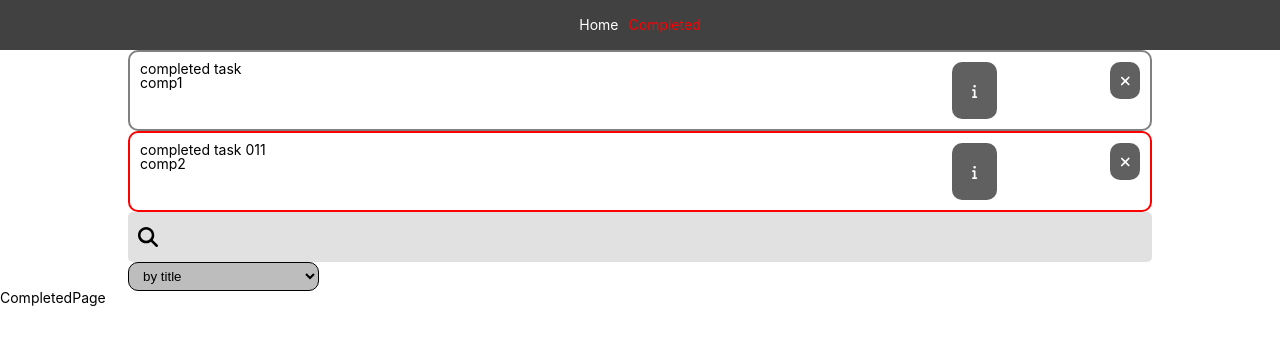
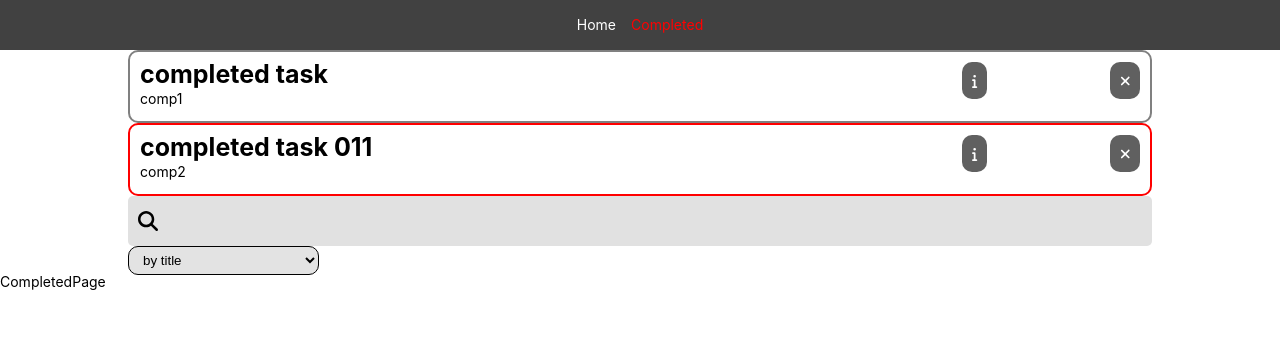
Before and after one commit to ib1zza/todo-typescript, a React (Create React App) app: page /completed in a window 1280 px wide. Shown: the top 344 px of the page. Built offline with nearby package versions, Linux system fonts and the light colour scheme.

Commit message:
added TodoDescription and preparing for adding scss styling to project

```diff
--- a/src/UI/MouseOver.tsx
+++ b/src/UI/MouseOver.tsx
@@ -8,8 +8,6 @@ interface MouseOverProps {
 }
 
 const MouseOver: React.FC<MouseOverProps> = ({ children, text }) => {
-  const [show, setShow] = useState(false);
-  const opacity = show ? 0 : 1;
   return (
     <>
       <div className={s.block}>
--- a/src/components/Navigation.tsx
+++ b/src/components/Navigation.tsx
@@ -1,4 +1,4 @@
-import { Link, NavLink } from "react-router-dom";
+import { NavLink } from "react-router-dom";
 import s from "../css/Navigation.module.css";
 import React from "react";
 
--- /dev/null
+++ b/src/components/TodoDescription.tsx
@@ -0,0 +1,15 @@
+import React from "react";
+import s from "../css/TodoDescription.module.css";
+
+import { Todo, TodoCompleted } from "../types";
+
+const TodoDescription = ({ todo }: { todo: Todo | TodoCompleted }) => {
+  return (
+    <div className={s.todo_info}>
+      <h2 className={s.todo_title}>{todo.title}</h2>
+      <p className={s.todo_description}>{todo.description || null}</p>
+    </div>
+  );
+};
+
+export default TodoDescription;
--- a/src/components/TodoItem.tsx
+++ b/src/components/TodoItem.tsx
@@ -14,6 +14,7 @@ import {
 } from "@fortawesome/free-solid-svg-icons";
 import { addTodo } from "../store/reducers/TodoCompletedSlice";
 import MouseOver from "../UI/MouseOver";
+import TodoDescription from "./TodoDescription";
 
 interface TodoItemProps {
   todo: Todo;
@@ -24,8 +25,7 @@ const TodoItem: React.FC<TodoItemProps> = ({ todo }) => {
   const dispatch = useAppDispatch();
 
   let wrapperClasses = s.todoContainer;
-  if (todo.hasOwnProperty("dateOfCompletion")) {
-  }
+
   switch (todo.priority) {
     case 1:
       wrapperClasses += " " + s.p1;
@@ -63,15 +63,11 @@ const TodoItem: React.FC<TodoItemProps> = ({ todo }) => {
           {editMode ? (
             <EditForm prevTodo={todo} onAbort={() => setEditMode(false)} />
           ) : (
-            <div className={s.todo_info}>
-              <h2 className={s.todo_title}>{todo.title}</h2>
-              <p className={s.todo_description}>{todo.description || null}</p>
-            </div>
+            <TodoDescription todo={todo} />
           )}
         </>
       </div>
       <div className={s.buttons}>
-        {" "}
         <Button onClick={() => setEditMode((editMode) => !editMode)}>
           Edit <FontAwesomeIcon icon={faPenToSquare} />
         </Button>
--- a/src/components/TodoItemCompleted.tsx
+++ b/src/components/TodoItemCompleted.tsx
@@ -1,4 +1,4 @@
-import React, { useEffect, useRef, useState } from "react";
+import React from "react";
 import { useAppDispatch } from "../hooks/hooks";
 import s from "../css/TodoItem.module.css";
 import Button from "../UI/Button";
@@ -8,6 +8,7 @@ import { FontAwesomeIcon } from "@fortawesome/react-fontawesome";
 import { faXmark } from "@fortawesome/free-solid-svg-icons/faXmark";
 import { faInfo } from "@fortawesome/free-solid-svg-icons";
 import MouseOver from "../UI/MouseOver";
+import TodoDescription from "./TodoDescription";
 
 interface TodoItemCompletedProps {
   todo: TodoCompleted;
@@ -36,10 +37,7 @@ const TodoItemCompleted: React.FC<TodoItemCompletedProps> = ({ todo }) => {
   return (
     <div className={wrapperClasses}>
       <div className={s.todo_block__description}>
-        <div>
-          <h2>{todo.title}</h2>
-          <p>{todo.description || null}</p>
-        </div>
+        <TodoDescription todo={todo} />
       </div>
       <MouseOver
         text={
@@ -54,9 +52,7 @@ const TodoItemCompleted: React.FC<TodoItemCompletedProps> = ({ todo }) => {
           todo.dateOfCompletion.slice(11, 19)
         }
       >
-        <Button>
-          <FontAwesomeIcon icon={faInfo} />
-        </Button>
+        <FontAwesomeIcon icon={faInfo} />
       </MouseOver>
       <Button onClick={() => dispatch(deleteTodo(todo.id))}>
         <FontAwesomeIcon icon={faXmark} />
--- a/src/css/Navigation.module.css
+++ b/src/css/Navigation.module.css
@@ -6,11 +6,15 @@
   background-color: rgb(65, 65, 65);
 }
 
+.navigation>:not(:last-child) {
+  margin-right: 15px;
+}
+
 .link {
   color: white;
-  margin-right: 10px;
 }
 
 .link_active {
   color: red;
+
 }
--- a/src/css/Select.module.css
+++ b/src/css/Select.module.css
@@ -1,5 +1,5 @@
 .select {
-    background-color: #bdbdbd;
+    background-color: #e3e3e3;
     border-radius: 10px;
     padding: 5px 10px;
     border: 1px solid black;
@@ -15,3 +15,7 @@
     pointer-events: none;
     clip-path: polygon(100% 0%, 0 0%, 50% 100%);
 }
+
+.select:active, .select:focus {
+    background-color: #9f9f9f;
+}
--- /dev/null
+++ b/src/css/TodoDescription.module.css
@@ -0,0 +1,59 @@
+
+.todo_title {
+    display: block;
+    font-size: 25px;
+    font-weight: bold;
+    width: 100%;
+    white-space: nowrap; /* Текст не переносится */
+    overflow: hidden; /* Обрезаем всё за пределами блока */
+    text-overflow: ellipsis; /* Добавляем многоточие */
+    position: relative;
+    padding-bottom: 5px;
+}
+
+.todo_title:after {
+    content: ''; /* Выводим элемент */
+    position: absolute; /* Абсолютное позиционирование */
+    right: 0; top: 0; /* Положение элемента */
+    width: 80px; /* Ширина градиента*/
+    height: 100%; /* Высота родителя */
+    /* Градиент */
+    background: -moz-linear-gradient(left, #FFFFFF33, #ffffff 100%);
+    background: -webkit-linear-gradient(left, #FFFFFF33, #ffffff 100%);
+    background: -o-linear-gradient(left, #FFFFFF33, #ffffff 100%);
+    background: -ms-linear-gradient(left, #FFFFFF33, #ffffff 100%);
+    background: linear-gradient(to right, #FFFFFF33, #ffffff 100%);
+}
+
+.todo_description {
+    padding-bottom: 5px;
+    position: relative;
+    display: block;
+    font-size: 14px;
+    white-space: nowrap; /* Текст не переносится */
+    overflow: hidden; /* Обрезаем всё за пределами блока */
+    text-overflow: ellipsis; /* Добавляем многоточие */
+}
+
+.todo_description:after {
+    content: ''; /* Выводим элемент */
+    position: absolute; /* Абсолютное позиционирование */
+    right: 0; top: 0; /* Положение элемента */
+    width: 80px; /* Ширина градиента*/
+    height: 100%; /* Высота родителя */
+    /* Градиент */
+    background: -moz-linear-gradient(left, #FFFFFF33, #ffffff 100%);
+    background: -webkit-linear-gradient(left, #FFFFFF33, #ffffff 100%);
+    background: -o-linear-gradient(left, #FFFFFF33, #ffffff 100%);
+    background: -ms-linear-gradient(left, #FFFFFF33, #ffffff 100%);
+    background: linear-gradient(to right, #FFFFFF33, #ffffff 100%);
+}
+
+.todo_info {
+    display: flex;
+    flex-direction: column;
+    width: 100%;
+    white-space: nowrap; /* Текст не переносится */
+    overflow: hidden; /* Обрезаем всё за пределами блока */
+    text-overflow: ellipsis; /* Добавляем многоточие */
+}
--- a/src/css/TodoItem.module.css
+++ b/src/css/TodoItem.module.css
@@ -16,64 +16,6 @@
   text-overflow: ellipsis; /* Добавляем многоточие */
 }
 
-.todo_title {
-  display: block;
-  font-size: 25px;
-  font-weight: bold;
-  width: 100%;
-  white-space: nowrap; /* Текст не переносится */
-  overflow: hidden; /* Обрезаем всё за пределами блока */
-  text-overflow: ellipsis; /* Добавляем многоточие */
-  position: relative;
-  padding-bottom: 5px;
-}
-
-.todo_title:after {
-  content: ''; /* Выводим элемент */
-  position: absolute; /* Абсолютное позиционирование */
-  right: 0; top: 0; /* Положение элемента */
-  width: 80px; /* Ширина градиента*/
-  height: 100%; /* Высота родителя */
-  /* Градиент */
-  background: -moz-linear-gradient(left, #FFFFFF33, #ffffff 100%);
-  background: -webkit-linear-gradient(left, #FFFFFF33, #ffffff 100%);
-  background: -o-linear-gradient(left, #FFFFFF33, #ffffff 100%);
-  background: -ms-linear-gradient(left, #FFFFFF33, #ffffff 100%);
-  background: linear-gradient(to right, #FFFFFF33, #ffffff 100%);
-}
-
-.todo_description {
-  padding-bottom: 5px;
-  position: relative;
-  display: block;
-  font-size: 14px;
-  white-space: nowrap; /* Текст не переносится */
-  overflow: hidden; /* Обрезаем всё за пределами блока */
-  text-overflow: ellipsis; /* Добавляем многоточие */
-}
-
-.todo_description:after {
-  content: ''; /* Выводим элемент */
-  position: absolute; /* Абсолютное позиционирование */
-  right: 0; top: 0; /* Положение элемента */
-  width: 80px; /* Ширина градиента*/
-  height: 100%; /* Высота родителя */
-  /* Градиент */
-  background: -moz-linear-gradient(left, #FFFFFF33, #ffffff 100%);
-  background: -webkit-linear-gradient(left, #FFFFFF33, #ffffff 100%);
-  background: -o-linear-gradient(left, #FFFFFF33, #ffffff 100%);
-  background: -ms-linear-gradient(left, #FFFFFF33, #ffffff 100%);
-  background: linear-gradient(to right, #FFFFFF33, #ffffff 100%);
-}
-
-.todo_info {
-  display: flex;
-  flex-direction: column;
-  width: 100%;
-  white-space: nowrap; /* Текст не переносится */
-  overflow: hidden; /* Обрезаем всё за пределами блока */
-  text-overflow: ellipsis; /* Добавляем многоточие */
-}
 
 .completeButton:disabled {
   visibility: hidden;
```
